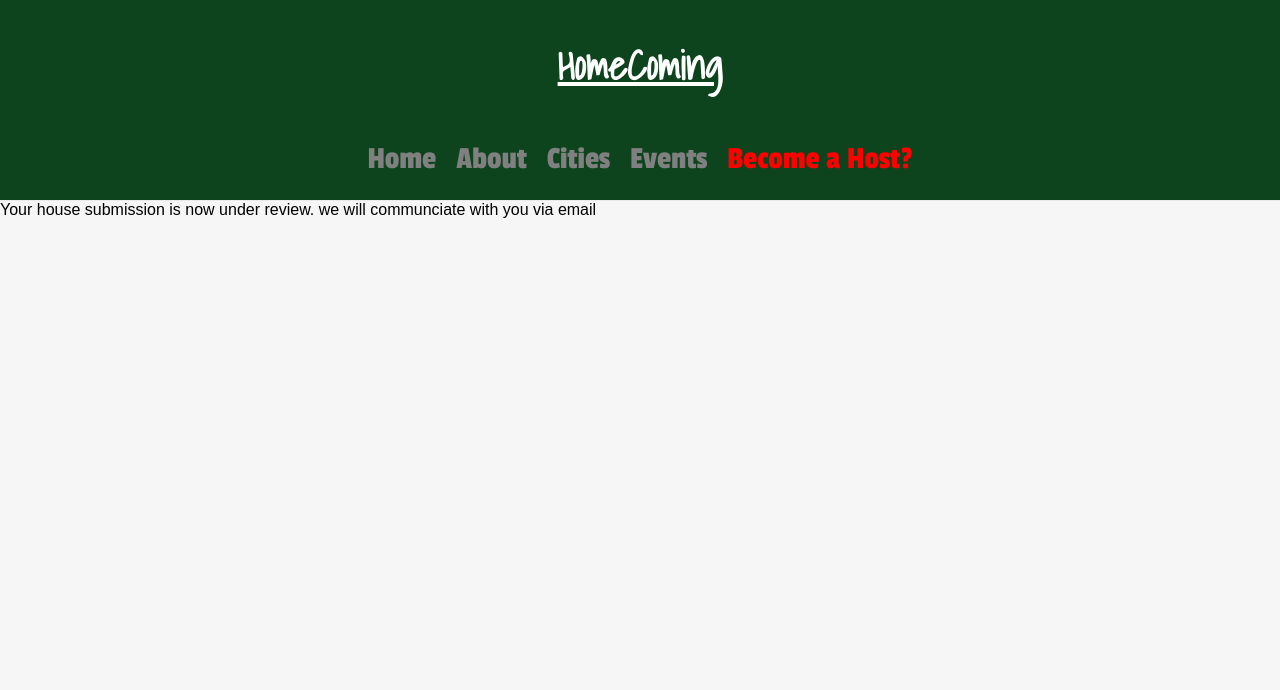
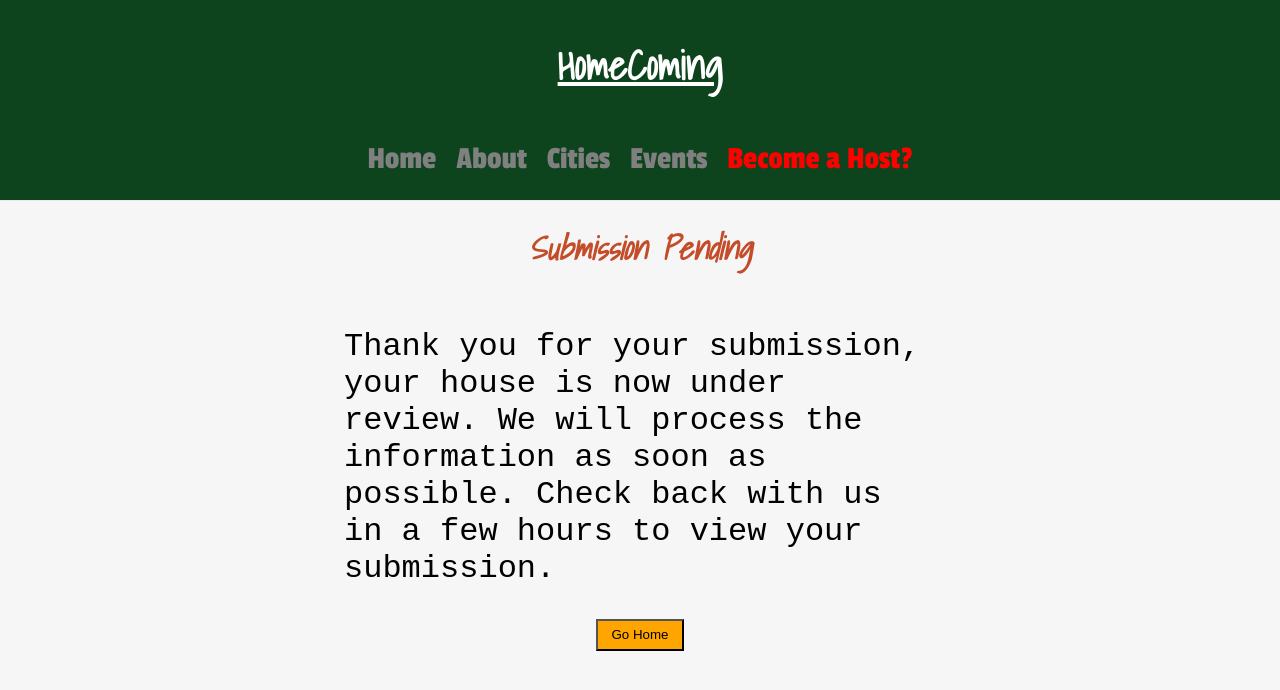
Before and after one commit to DenimCity/Project-4, a React (Create React App) app in the folder client/: page /housepending in a window 1280 px wide. Shown: the top 690 px of the page. Built offline with nearby package versions, Linux system fonts and the light colour scheme; no server answers; a web font is replaced by a local one.

Commit message:
created user story after submission of house

```diff
--- a/client/src/components/HouseFolder/HomePending.js
+++ b/client/src/components/HouseFolder/HomePending.js
@@ -1,14 +1,46 @@
 import React, { Component } from 'react'
-
+import {Title, Wrapper} from '../../basicstyledcomponents/basicComponents'
+import styled from 'styled-components'
+import {Link} from 'react-router-dom'
 export default class HomePending extends Component {
   render() {
     return (
       <div>
-        Your house submission is now under review. we will communciate with you via email
+        <Title>Submission Pending</Title>
+        <Wrapper>
+          <Word>
+          Thank you for your submission, your house is now under review.
 
+          We will process the information as soon as possible. Check back with us in a few hours to view your submission.
+          </Word>
+
+          <Link to="/">
+         <HomeButton>Go Home</HomeButton>
+         </Link>
+
+        </Wrapper>
         <div>
         </div>
       </div>
     )
   }
 }
+
+const Word = styled.p `
+font-size: 2rem;
+max-width: 37rem;
+font-family: monospace;
+`
+
+const HomeButton = styled.button`
+    background-color: orange;
+    width: 11vh;
+    height: 4vh;
+@media (max-width: 669px){
+  width: 22vw;
+    height: 6vh;
+    background-color: orange;
+    border-radius: 2vw;
+}
+
+`
```
